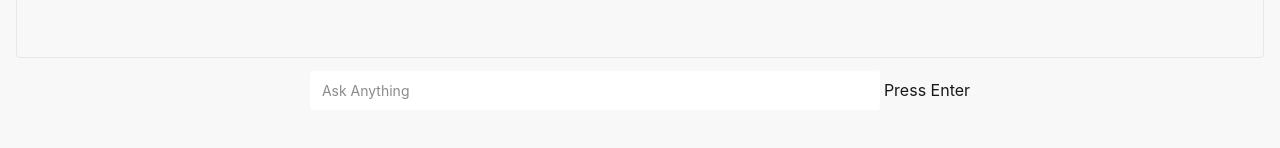
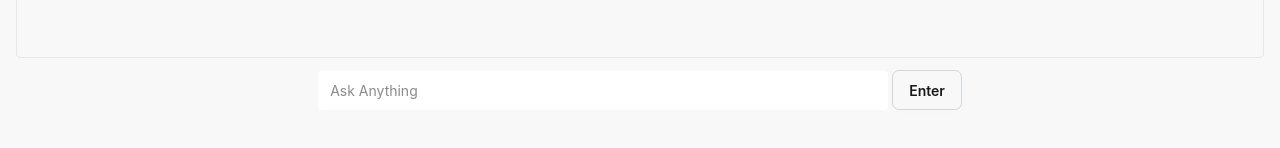
Before and after one commit to sagardhankar7/ChatAssis-frontend, a React (Vite) app: page / in a window 1280 px wide. Shown: the part 586-734 px from the top of the page. Built offline with nearby package versions, Linux system fonts and the light colour scheme.

Commit message:
Version:1.1

```diff
--- a/src/App.jsx
+++ b/src/App.jsx
@@ -1,8 +1,7 @@
 import { useState } from "react"
 import axios from "axios"
 import ReactMarkdown from "react-markdown"
-import remarkGfm from "remark-gfm";
-
+import remarkGfm from "remark-gfm"
 
 function App() {
   const [text, setText] = useState("")
@@ -21,6 +20,15 @@ function App() {
     }
   }
 
+  const handleEnterBtn = async() => {
+    if (text.trim() == "") return
+      setOutput("")
+      const response = await axios.post("http://localhost:3001/chat", {
+        userPrompt: text,
+      })
+      setOutput(response.data?.message)
+  }
+
   return (
     <>
       <div className="hero bg-base-200 min-h-screen">
@@ -28,7 +36,9 @@ function App() {
           <div className="w-456">
             <h1 className="text-5xl font-bold">Chat Assist</h1>
             <div className="py-6 h-120 overflow-y-auto whitespace-pre-line border rounded p-2 my-3 border-gray-200">
-              <ReactMarkdown remarkPlugins={[remarkGfm]}>{output}</ReactMarkdown>
+              <ReactMarkdown remarkPlugins={[remarkGfm]}>
+                {output}
+              </ReactMarkdown>
             </div>
             <div className="flex justify-center">
               <input
@@ -40,7 +50,7 @@ function App() {
                 className="input w-[calc(570px)] outline-none border-none"
               />
               <div className="flex flex-col justify-center ml-1">
-                <span> Press Enter</span>
+                <button onClick={handleEnterBtn} className="btn border-gray-300 rounded-[7px] outline-none"> Enter</button>
               </div>
             </div>
           </div>
```
